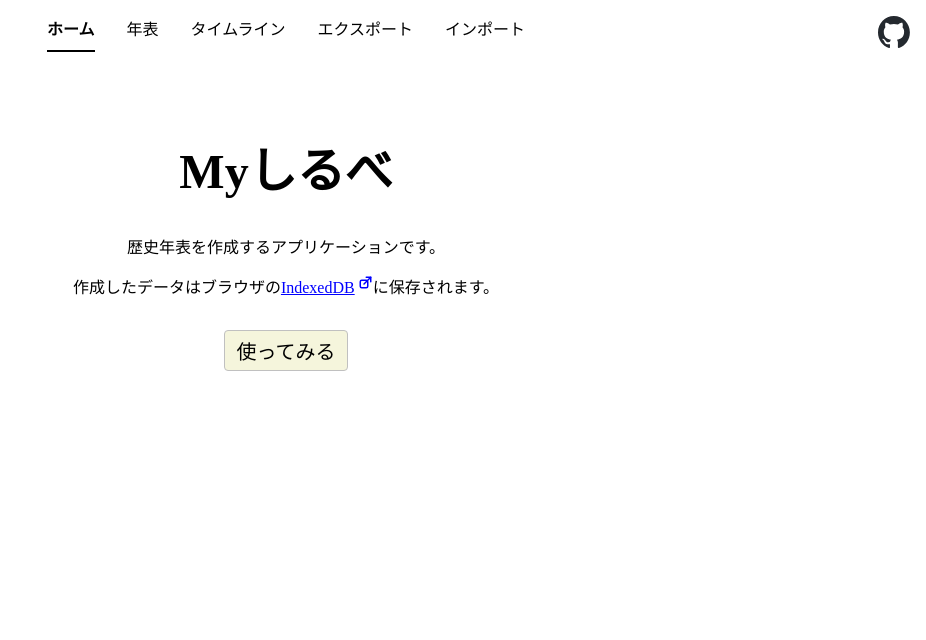
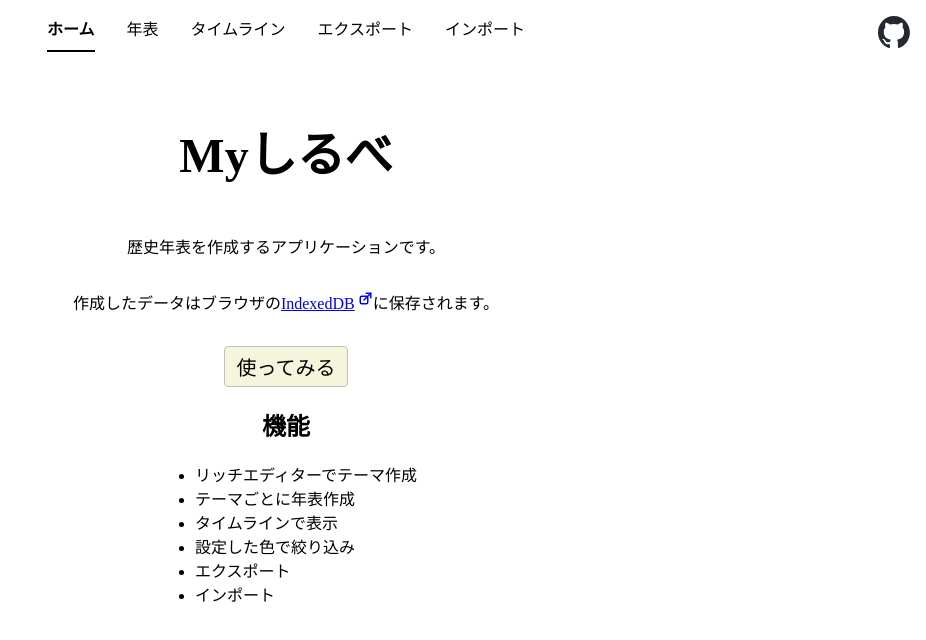
Before and after one commit to redfe/mysirube, a SvelteKit app: page / in a window 1280 px wide. Shown: the top 640 px of the page, without its empty margins (354-1280 px from the left). Built offline with nearby package versions, Linux system fonts and the light colour scheme.

Commit message:
修正: レイアウトを中央揃えにし、ページに機能セクションを追加

```diff
--- a/src/routes/+layout.svelte
+++ b/src/routes/+layout.svelte
@@ -46,6 +46,8 @@
 		padding: 1rem;
 		display: flex;
 		justify-content: center;
+		flex-direction: column;
+		align-items: center;
 	}
 	header {
 		padding: 1rem;
--- a/src/routes/+page.svelte
+++ b/src/routes/+page.svelte
@@ -5,7 +5,6 @@
 
 <svelte:head><title>Myしるべ：ホーム</title></svelte:head>
 
-<main>
 <h1>Myしるべ</h1>
 <p>歴史年表を作成するアプリケーションです。</p>
 <p>
@@ -16,14 +15,26 @@
 	>に保存されます。
 </p>
 <Button href="#/edit" size="l" style={'margin-top:1rem;'}>使ってみる</Button>
-</main>
+<section class="features">
+	<h2>機能</h2>
+	<ul>
+		<li>リッチエディターでテーマ作成</li>
+		<li>テーマごとに年表作成</li>
+		<li>タイムラインで表示</li>
+		<li>設定した色で絞り込み</li>
+		<li>エクスポート</li>
+		<li>インポート</li>
+	</ul>
+</section>
 
 <style>
-	main {
-		padding: 1rem;
+	* {
 		text-align: center;
+	}
 	h1 {
 		font-size: 3rem;
 	}
+	li {
+		text-align: left;
 	}
 </style>
```
Lines whose indentation alone changed are shown as unchanged.
